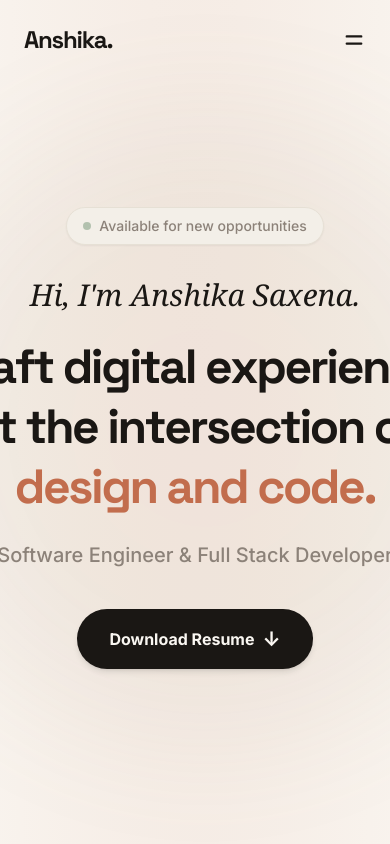
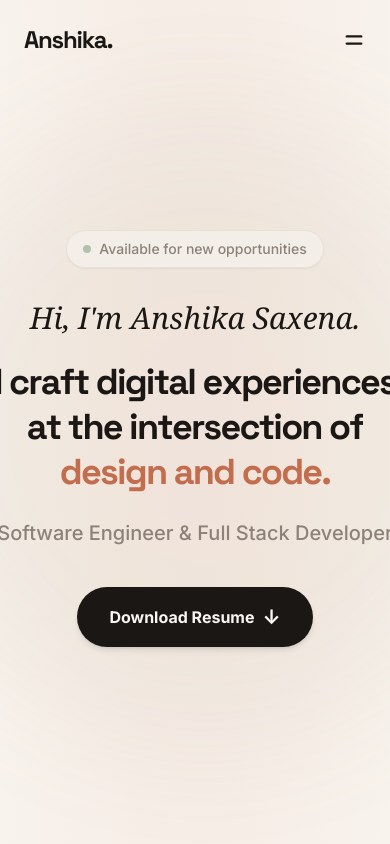
Before and after one commit to Anshikasaxenaa/Portfolio_, a Next.js app: page / in a window 390 px wide. Shown: the top 844 px of the page. Built offline with nearby package versions, Linux system fonts and the light colour scheme.

Commit message:
Added responsiveness

```diff
--- a/src/components/Experience.tsx
+++ b/src/components/Experience.tsx
@@ -32,7 +32,7 @@ export default function Experience() {
               <h3 className="text-2xl font-heading font-bold text-warm-ink">Work Experience</h3>
             </div>
 
-            <div className="space-y-8 relative before:absolute before:inset-0 before:ml-[1.4rem] before:-translate-x-px md:before:mx-auto md:before:translate-x-0 before:h-full before:w-0.5 before:bg-gradient-to-b before:from-transparent before:via-warm-sand before:to-transparent hidden-before">
+            <div className="space-y-8 relative">
               <motion.div
                 initial={{ scaleY: 0 }}
                 whileInView={{ scaleY: 1 }}
--- a/src/components/Hero.tsx
+++ b/src/components/Hero.tsx
@@ -39,7 +39,7 @@ export default function Hero() {
           Hi, I&apos;m Anshika Saxena.
         </motion.div>
 
-        <h1 className="text-5xl md:text-7xl font-heading font-bold leading-tight mb-6 flex flex-wrap justify-center gap-x-4">
+        <h1 className="text-4xl sm:text-5xl md:text-6xl lg:text-7xl font-heading font-bold leading-tight mb-6 flex flex-wrap justify-center gap-x-2 sm:gap-x-4">
           <HoverRevealText text="I craft digital experiences" />
           <HoverRevealText text="at the intersection of" />
           <HoverRevealText text="design and code." className="text-terracotta" />
--- a/src/components/ui/BentoProjectCard.tsx
+++ b/src/components/ui/BentoProjectCard.tsx
@@ -77,7 +77,7 @@ export default function BentoProjectCard({ project, colSpanClass, index }: Bento
         </div>
 
         {/* Title */}
-        <h3 className={`font-serif italic text-4xl md:text-5xl font-bold leading-tight mb-4 transition-colors duration-500 pointer-events-auto ${active ? 'text-white' : 'text-warm-ink'}`}>
+        <h3 className={`font-serif italic text-3xl sm:text-4xl md:text-5xl font-bold leading-tight mb-4 transition-colors duration-500 pointer-events-auto ${active ? 'text-white' : 'text-warm-ink'}`}>
           {project.title}
         </h3>
 
```
